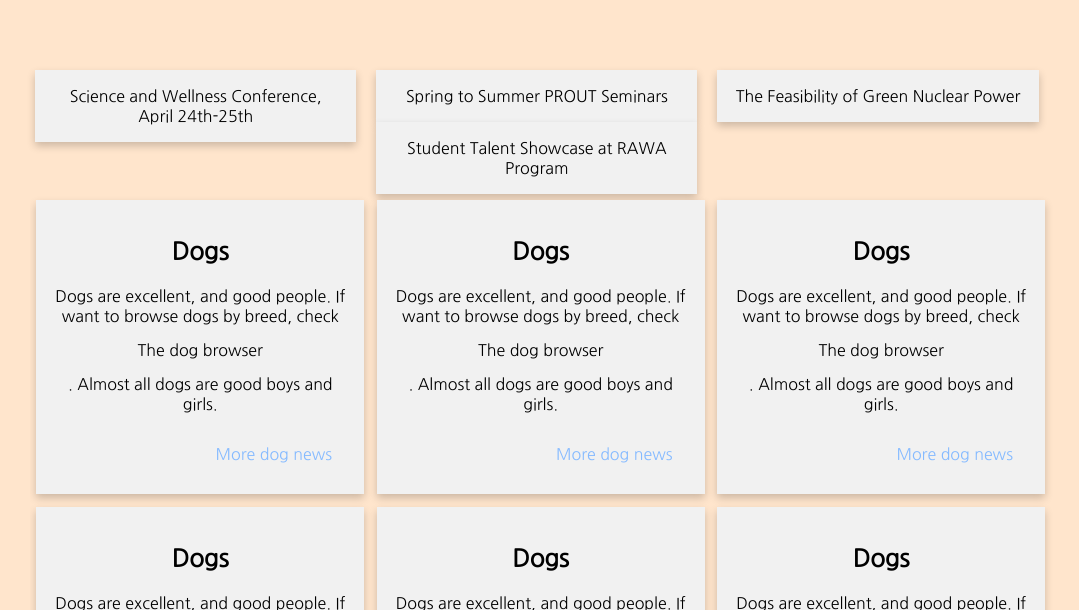
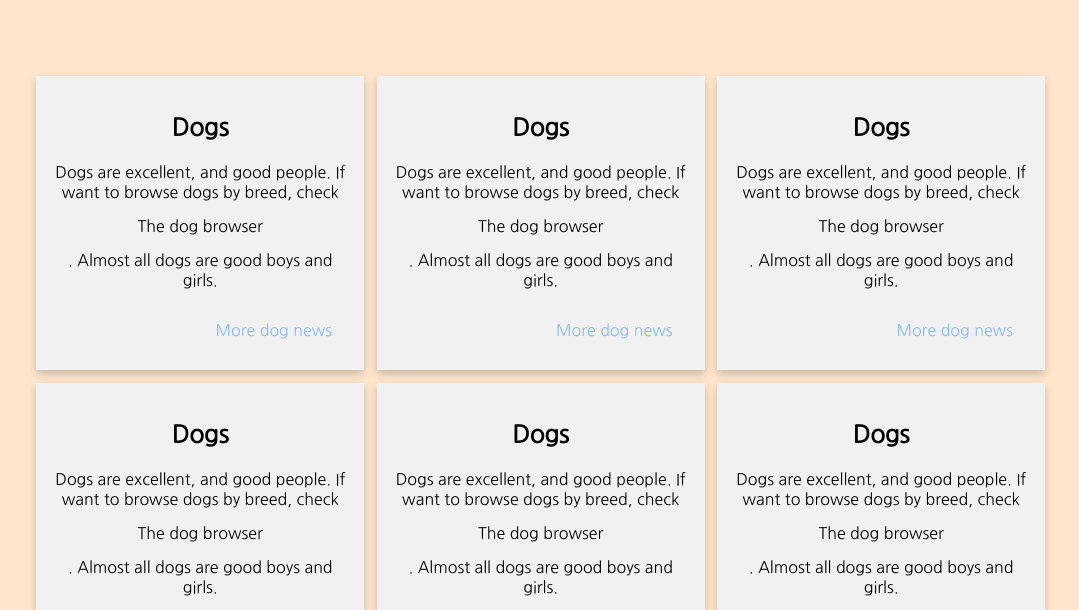
Before and after one commit to am-boston/am-boston.github.io, a plain HTML site: page index.html in a window 1280 px wide. Shown: the part 186-796 px from the top of the page, without its empty margins (98-1177 px from the left). Drawn offline with Linux system fonts and the light colour scheme.

Commit message:
changed card type

```diff
--- a/index.html
+++ b/index.html
@@ -32,26 +32,6 @@
 
     <!-- HERO IMAGE -->
     <!-- <img src="images/current-hero-pic.jpg" alt="Boston Region Picture" class="left" style="margin-bottom:30px; width:50vh"> -->
-
-    <!-- CARDS -->
-    <div class="stretch norm_margin">
-    <div class="row">
-        <div class="column">
-        <div class="card">Science and Wellness Conference, April 24th-25th</div>
-    </div>
-
-    <div class="column">
-        <div class="card">Spring to Summer PROUT Seminars</div>
-    </div>
-
-    <div class="column">
-        <div class="card">The Feasibility of Green Nuclear Power</div>
-     </div>
-
-    <div class="column">
-        <div class="card">Student Talent Showcase at RAWA Program</div>
-    </div>
-    </div>
 
     <!--ATTEMPT AT CLICKABLE CARDS-->
 
```
